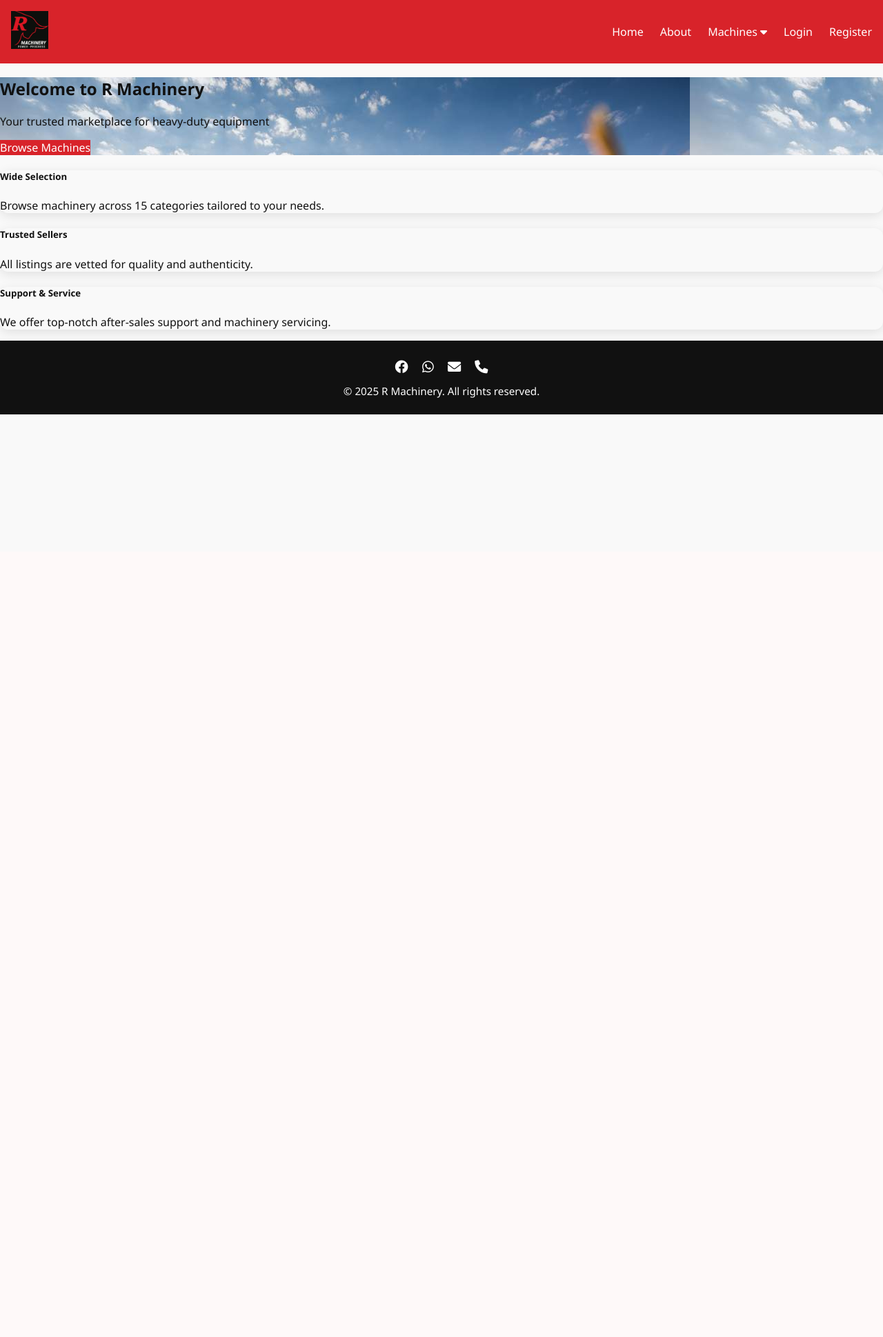
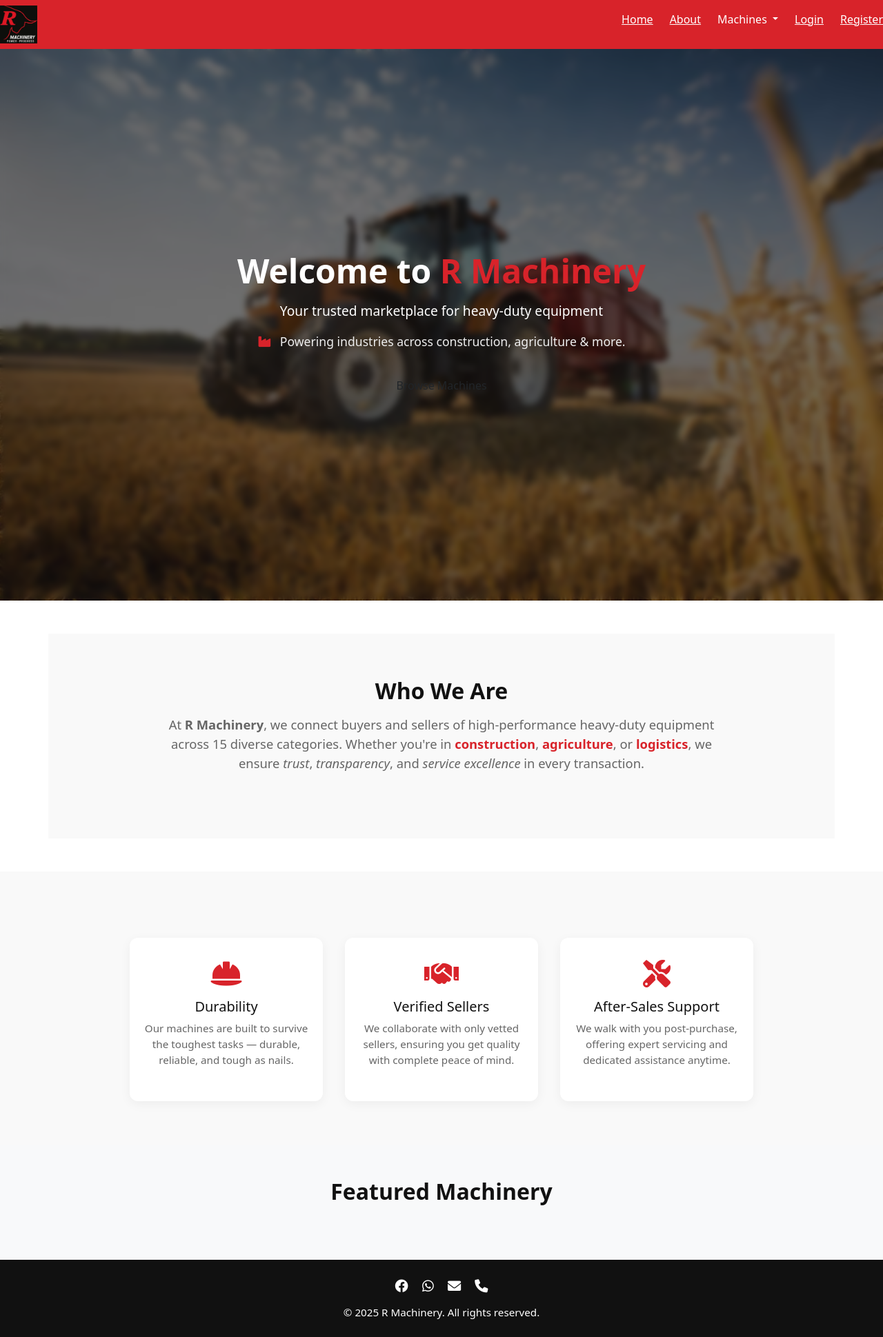
Before and after one commit to wosohd/R-Machinery, a Flask app: page / in a window 1280 px wide. Shown: the whole page at 69% size. Before the commit the page ends 601 px from the top, so only its background shows below. Run offline with Flask 3, Linux system fonts and the light colour scheme.

Commit message:
resztructuring and debugging

```diff
--- a/app/static/css/main.css
+++ b/app/static/css/main.css
@@ -14,13 +13,14 @@
   color: var(--rm-dark);
   margin: 0;
   padding: 0;
+  line-height: 1.6;
 }
 
+/* === Global Elements === */
 a {
   color: var(--rm-red);
   text-decoration: none;
 }
-
 a:hover {
   color: #a50e1a;
   text-decoration: underline;
@@ -48,7 +47,27 @@
   box-shadow: 0 0.25rem 1rem rgba(0, 0, 0, 0.1);
 }
 
-/* Navbar */
+/* === Section Headings & Text Enhancements === */
+.section-heading {
+  font-size: 2rem;
+  font-weight: bold;
+  color: var(--rm-dark);
+  margin-bottom: 1rem;
+  text-align: center;
+}
+.section-lead {
+  font-size: 1.15rem;
+  color: var(--rm-gray);
+  max-width: 800px;
+  margin: 0 auto 2rem auto;
+  text-align: center;
+}
+.highlight {
+  color: var(--rm-red);
+  font-weight: bold;
+}
+
+/* === Navbar === */
 .navbar {
   background-color: var(--rm-red);
   padding: 1rem;
@@ -263,44 +170,258 @@
   left: 0;
   width: 100%;
   height: 100%;
+  backdrop-filter: blur(5px);
   background-color: rgba(17, 17, 17, 0.6);
   z-index: 0;
 }
-
 .hero-section .hero-content {
   position: relative;
   z-index: 1;
-  max-width: 800px;
+  max-width: 900px;
   margin: 0 auto;
 }
-
 .hero-section h1 {
   font-size: 3rem;
   font-weight: bold;
   margin-bottom: 1rem;
 }
-
 .hero-section p {
   font-size: 1.2rem;
   font-weight: 300;
+  margin-bottom: 1rem;
+}
+.hero-section .hero-info {
+  font-size: 1.1rem;
+  color: #eee;
+}
+.hero-section .hero-info i {
+  color: var(--rm-red);
+  margin-right: 8px;
 }
 
-/* Responsive tweaks */
+/* === Featured Machines Section === */
+.featured-section {
+  background-color: var(--rm-light);
+  padding: 4rem 2rem;
+  text-align: center;
+}
+.featured-section h2 {
+  font-size: 2rem;
+  margin-bottom: 2rem;
+  color: var(--rm-dark);
+  font-weight: bold;
+}
+.featured-items {
+  display: grid;
+  grid-template-columns: repeat(auto-fit, minmax(250px, 1fr));
+  gap: 2rem;
+  max-width: 1100px;
+  margin: 0 auto;
+}
+.featured-card {
+  background-color: var(--rm-white);
+  border-radius: 0.75rem;
+  box-shadow: 0 0.25rem 1rem rgba(0, 0, 0, 0.08);
+  overflow: hidden;
+  transition: transform 0.3s ease;
+}
+.featured-card:hover {
+  transform: translateY(-5px);
+}
+.featured-card img {
+  width: 100%;
+  height: 180px;
+  object-fit: cover;
+}
+.featured-card-body {
+  padding: 1rem;
+}
+.featured-card-body h5 {
+  font-size: 1.1rem;
+  font-weight: bold;
+  margin-bottom: 0.5rem;
+}
+.featured-card-body p {
+  font-size: 0.95rem;
+  color: var(--rm-gray);
+  margin-bottom: 0.5rem;
+}
+
+/* === Who We Are Icon Section === */
+.who-we-are {
+  background-color: var(--rm-light);
+  padding: 4rem 2rem;
+  text-align: center;
+}
+.core-values {
+  display: flex;
+  justify-content: center;
+  gap: 2rem;
+  flex-wrap: wrap;
+  margin-top: 2rem;
+}
+.core-item {
+  flex: 1 1 220px;
+  max-width: 280px;
+  background-color: var(--rm-white);
+  padding: 2rem 1rem;
+  border-radius: 0.75rem;
+  box-shadow: 0 0.25rem 1rem rgba(0, 0, 0, 0.05);
+  text-align: center;
+  transition: transform 0.3s ease, box-shadow 0.3s ease;
+}
+.core-item:hover {
+  transform: translateY(-5px);
+  box-shadow: 0 0.5rem 1.5rem rgba(0, 0, 0, 0.15);
+}
+.core-item i {
+  font-size: 2.5rem;
+  color: var(--rm-red);
+  margin-bottom: 1rem;
+}
+.core-item h5 {
+  font-size: 1.25rem;
+  margin-bottom: 0.5rem;
+  color: var(--rm-dark);
+}
+.core-item p {
+  font-size: 0.95rem;
+  color: var(--rm-gray);
+}
+
+/* === About Page Section === */
+.about-container {
+  background-color: #f1f1f1;
+  padding: 3rem 1.5rem;
+  border-radius: 1rem;
+}
+.about-container .col-md-6 {
+  padding: 1rem;
+}
+.about-img img {
+  width: 100%;
+  border-radius: 0.75rem;
+  box-shadow: 0 0 10px rgba(0, 0, 0, 0.05);
+}
+.about-text {
+  text-align: left;
+}
+.about-text span {
+  font-weight: 600;
+  color: var(--rm-dark);
+  text-transform: uppercase;
+  letter-spacing: 1px;
+  font-size: 0.85rem;
+}
+.about-text h3 {
+  font-size: 1.6rem;
+  font-weight: bold;
+  color: var(--rm-red);
+  margin-top: 0.5rem;
+}
+.about-text p {
+  color: var(--rm-gray);
+  margin: 0.5rem 0 1.5rem;
+  line-height: 1.7;
+  font-size: 1.05rem;
+}
+.about-text .btn {
+  padding: 10px 22px;
+  background-color: var(--rm-dark);
+  color: var(--rm-white);
+  border-radius: 0.5rem;
+  text-decoration: none;
+  transition: background 0.3s ease;
+}
+.about-text .btn:hover {
+  background-color: var(--rm-light);
+  color: var(--rm-dark);
+  border: 1px solid var(--rm-dark);
+}
+
+/* === Contact Us Section === */
+.contact-us-section {
+  background: linear-gradient(to bottom right, #111111, #2e2e2e);
+  color: white;
+  padding: 4rem 2rem;
+  text-align: center;
+  border-radius: 0.5rem;
+  margin-top: 3rem;
+}
+
+.contact-us-section h2 {
+  font-size: 2rem;
+  font-weight: bold;
+  margin-bottom: 1rem;
+}
+
+.contact-us-section p {
+  font-size: 1.1rem;
+  color: #ddd;
+  max-width: 700px;
+  margin: 0 auto 2rem auto;
+}
+
+.contact-icons {
+  display: flex;
+  justify-content: center;
+  flex-wrap: wrap;
+  gap: 2rem;
+  margin-top: 2rem;
+}
+
+.contact-item {
+  background-color: rgba(255, 255, 255, 0.05);
+  padding: 1rem;
+  border-radius: 0.75rem;
+  width: 140px;
+  text-align: center;
+  transition: transform 0.3s ease, background-color 0.3s ease;
+}
+
+.contact-item:hover {
+  transform: translateY(-5px);
+  background-color: rgba(255, 255, 255, 0.1);
+}
+
+.contact-item i {
+  color: var(--rm-red);
+  margin-bottom: 0.5rem;
+}
+
+.contact-item p {
+  margin: 0;
+  color: #e0e0e0;
+  font-size: 0.95rem;
+  font-weight: 500;
+}
+
+/* === Animations === */
+.fade-in {
+  opacity: 0;
+  animation: fadeIn 1.2s ease-in-out forwards;
+  animation-delay: 0.2s;
+}
+@keyframes fadeIn {
+  to {
+    opacity: 1;
+  }
+}
+
+/* === Responsive === */
 @media (max-width: 768px) {
   .hero-section h1 {
     font-size: 2.2rem;
   }
-
   .hero-section p {
     font-size: 1rem;
   }
-
   .form-container {
     padding: 1.5rem;
   }
 }
 
-/* Error Pages */
+/* === Error Pages === */
 .error-page {
   min-height: 70vh;
   display: flex;
--- a/app/templates/add_machine.html
+++ b/app/templates/add_machine.html
@@ -1,4 +1,7 @@
 {% extends "base.html" %}
+{% block head %}
+<link rel="stylesheet" href="{{ url_for('static', filename='css/machine.css') }}">
+{% endblock %}
 {% block title %}Add Machine - R Machinery{% endblock %}
 {% block body_id %}add-machine-page{% endblock %}
 {% block content %}
--- a/app/templates/base.html
+++ b/app/templates/base.html
@@ -6,10 +6,11 @@
   <meta name="viewport" content="width=device-width, initial-scale=1.0">
   <title>R Machinery</title>
   <link rel="stylesheet" href="{{ url_for('static', filename='css/main.css') }}">
-  <link rel="stylesheet" href="{{ url_for('static', filename='css/machine.css') }}">
   <link rel="stylesheet" href="https://cdnjs.cloudflare.com/ajax/libs/font-awesome/6.0.0/css/all.min.css">
   <link rel="icon" href="{{ url_for('static', filename='images/r_machinery_logo.png') }}">
+  <link href="https://cdn.jsdelivr.net/npm/bootstrap@5.3.2/dist/css/bootstrap.min.css" rel="stylesheet">
 </head>
+  <script src="https://cdn.jsdelivr.net/npm/bootstrap@5.3.2/dist/js/bootstrap.bundle.min.js"></script>
 
 <body>
   <header>
@@ -22,20 +23,23 @@
         <li><a href="{{ url_for('main.home') }}">Home</a></li>
         <li><a href="{{ url_for('main.about') }}">About</a></li>
 
-        <!-- Machines Dropdown -->
-        <li class="dropdown">
-          <a href="{{ url_for('sales.list_machines') }}" class="dropbtn">Machines <i class="fas fa-caret-down"></i></a>
-          <div class="dropdown-content">
+          <!-- Machines Dropdown -->
+        <li class="nav-item dropdown">
+          <a class="nav-link dropdown-toggle" href="#" id="machineDropdown" role="button" data-bs-toggle="dropdown" aria-expanded="false">
+            Machines
+          </a>
+          <ul class="dropdown-menu" aria-labelledby="machineDropdown">
             {% for category in [
               'Excavators', 'Loaders', 'Bulldozers', 'Backhoe Loaders',
               'Graders', 'Cranes', 'Forklifts', 'Compactors',
               'Skid-Steer Loaders', 'Dump Trucks', 'Trenchers', 'Scrapers',
               'Asphalt Pavers', 'Concrete Mixers', 'Generators'
             ] %}
-              <a href="{{ url_for('sales.list_machines', category=category) }}">{{ category }}</a>
+              <li><a class="dropdown-item" href="{{ url_for('sales.list_machines', category=category) }}">{{ category }}</a></li>
             {% endfor %}
-          </div>
+          </ul>
         </li>
+
 
         {% if current_user.is_authenticated %}
         <li><a href="{{ url_for('main.logout') }}">Logout</a></li>
--- a/app/templates/home.html
+++ b/app/templates/home.html
@@ -1,41 +1,72 @@
 {% extends "base.html" %}
 {% block content %}
-<section class="hero-fullscreen" style="background-image: url('{{ url_for('static', filename='images/bgtractor.png') }}');">
-  <div class="hero-overlay">
-    <div class="hero-text text-center">
-      <h1 class="display-4">Welcome to R Machinery</h1>
-      <p class="lead">Your trusted marketplace for heavy-duty equipment</p>
-      <a href="{{ url_for('sales.list_machines') }}" class="btn btn-rm mt-3">Browse Machines</a>
+
+<!-- Hero Section with Fullscreen Background and Blurred Overlay -->
+<section class="hero-section full-screen fade-in">
+  <div class="hero-content text-center">
+    <h1 class="hero-title">Welcome to <span class="highlight">R Machinery</span></h1>
+    <p class="hero-subtitle">Your trusted marketplace for heavy-duty equipment</p>
+    <p class="hero-info">
+      <i class="fas fa-industry"></i> Powering industries across <strong>construction</strong>, <strong>agriculture</strong> & more.
+    </p>
+    <a href="{{ url_for('sales.list_machines') }}" class="btn btn-rm mt-3">Browse Machines</a>
+  </div>
+</section>
+
+<!-- Website Overview Section -->
+<section class="overview-section py-5 text-center fade-in">
+  <div class="container who-we-are">
+    <h2 class="section-heading">Who We Are</h2>
+    <p class="section-lead">
+      At <strong>R Machinery</strong>, we connect buyers and sellers of high-performance heavy-duty equipment across 15 diverse categories.
+      Whether you're in <span class="highlight">construction</span>, <span class="highlight">agriculture</span>, or <span class="highlight">logistics</span>, we ensure
+      <em>trust</em>, <em>transparency</em>, and <em>service excellence</em> in every transaction.
+    </p>
+  </div>
+</section>
+
+<!-- Core Values Section -->
+<section class="who-we-are fade-in">
+  <div class="container">
+    <div class="core-values">
+      <div class="core-item fade-in">
+        <i class="fas fa-hard-hat"></i>
+        <h5>Durability</h5>
+        <p>Our machines are built to survive the toughest tasks — durable, reliable, and tough as nails.</p>
+      </div>
+      <div class="core-item fade-in">
+        <i class="fas fa-handshake"></i>
+        <h5>Verified Sellers</h5>
+        <p>We collaborate with only vetted sellers, ensuring you get quality with complete peace of mind.</p>
+      </div>
+      <div class="core-item fade-in">
+        <i class="fas fa-tools"></i>
+        <h5>After-Sales Support</h5>
+        <p>We walk with you post-purchase, offering expert servicing and dedicated assistance anytime.</p>
+      </div>
     </div>
   </div>
 </section>
 
-<section class="container mt-5">
-  <div class="row text-center">
-    <div class="col-md-4 mb-4">
-      <div class="card border-0 shadow h-100">
-        <div class="card-body">
-          <h5 class="card-title">Wide Selection</h5>
-          <p class="card-text">Browse machinery across 15 categories tailored to your needs.</p>
+<!-- Featured Machines Section -->
+<section class="featured-section py-5 bg-light fade-in">
+  <div class="container">
+    <h2 class="section-heading text-center">Featured Machinery</h2>
+    <div class="row">
+      {% for machine in featured_machines %}
+      <div class="col-md-4 mb-4">
+        <div class="card h-100 featured-card">
+          <img src="{{ url_for('static', filename='images/machines/' + machine.image) }}" class="card-img-top" alt="{{ machine.name }}">
+          <div class="card-body">
+            <h5 class="card-title">{{ machine.name }}</h5>
+            <p class="card-text">{{ machine.category }} - {{ machine.description[:80] }}...</p>
+            <a href="{{ url_for('sales.machine_detail', machine_id=machine.id) }}" class="btn btn-rm">View Details</a>
+          </div>
         </div>
       </div>
-    </div>
-    <div class="col-md-4 mb-4">
-      <div class="card border-0 shadow h-100">
-        <div class="card-body">
-          <h5 class="card-title">Trusted Sellers</h5>
-          <p class="card-text">All listings are vetted for quality and authenticity.</p>
-        </div>
-      </div>
-    </div>
-    <div class="col-md-4 mb-4">
-      <div class="card border-0 shadow h-100">
-        <div class="card-body">
-          <h5 class="card-title">Support & Service</h5>
-          <p class="card-text">We offer top-notch after-sales support and machinery servicing.</p>
-        </div>
-      </div>
+      {% endfor %}
     </div>
   </div>
 </section>
+
 {% endblock %}
--- a/app/templates/machines.html
+++ b/app/templates/machines.html
@@ -1,4 +1,7 @@
 {% extends "base.html" %}
+{% block head %}
+<link rel="stylesheet" href="{{ url_for('static', filename='css/machine.css') }}">
+{% endblock %}
 {% block title %}Available Machines - R Machinery{% endblock %}
 {% block body_id %}machines-page{% endblock %}
 
--- a/app/templates/maintenance.html
+++ b/app/templates/maintenance.html
@@ -1,4 +1,7 @@
 {% extends "base.html" %}
+{% block head %}
+<link rel="stylesheet" href="{{ url_for('static', filename='css/machine.css') }}">
+{% endblock %}
 {% block title %}Maintenance - R Machinery{% endblock %}
 {% block body_id %}maintenance-page{% endblock %}
 {% block content %}
```
Also changed, not shown: other parts of app/static/css/main.css (+3 -225 lines), app/static/css/machine.css (+39 -0 lines), app/templates/about.html (+38 -14 lines), instance/site.db.
